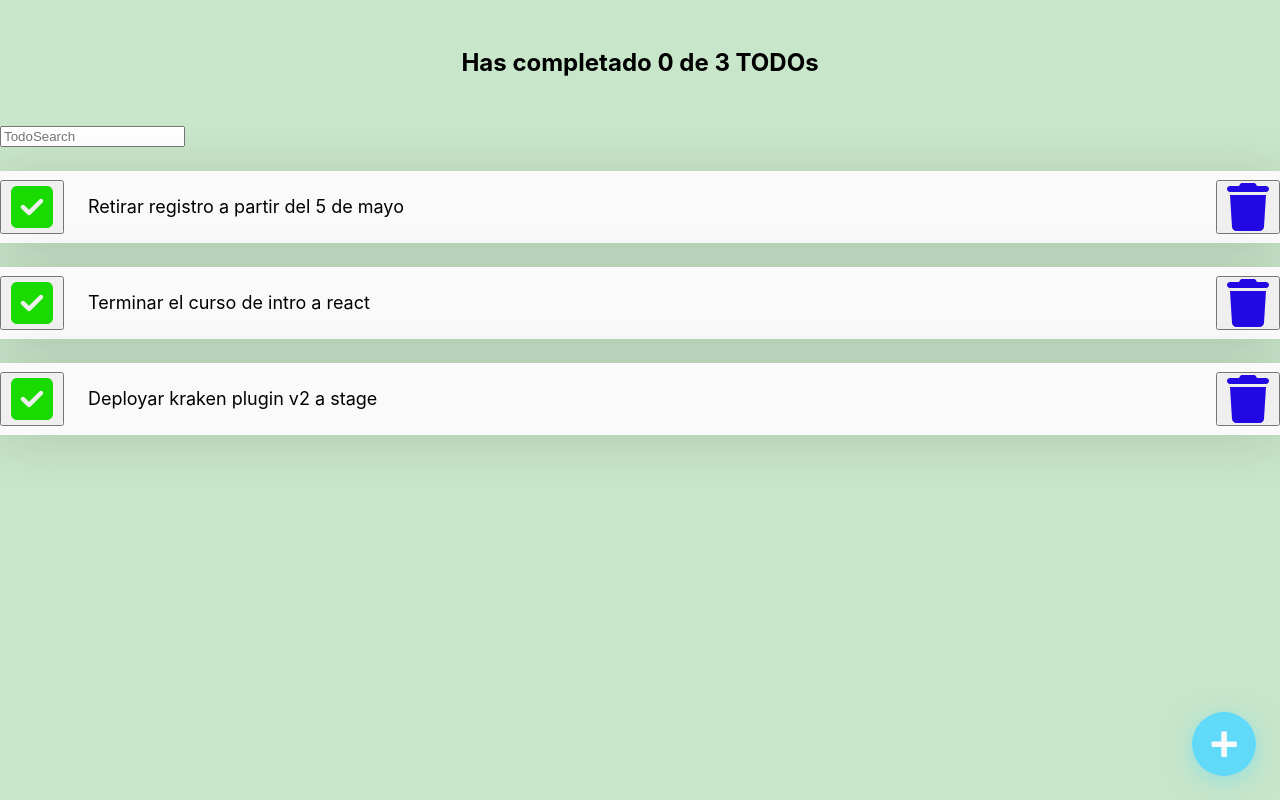
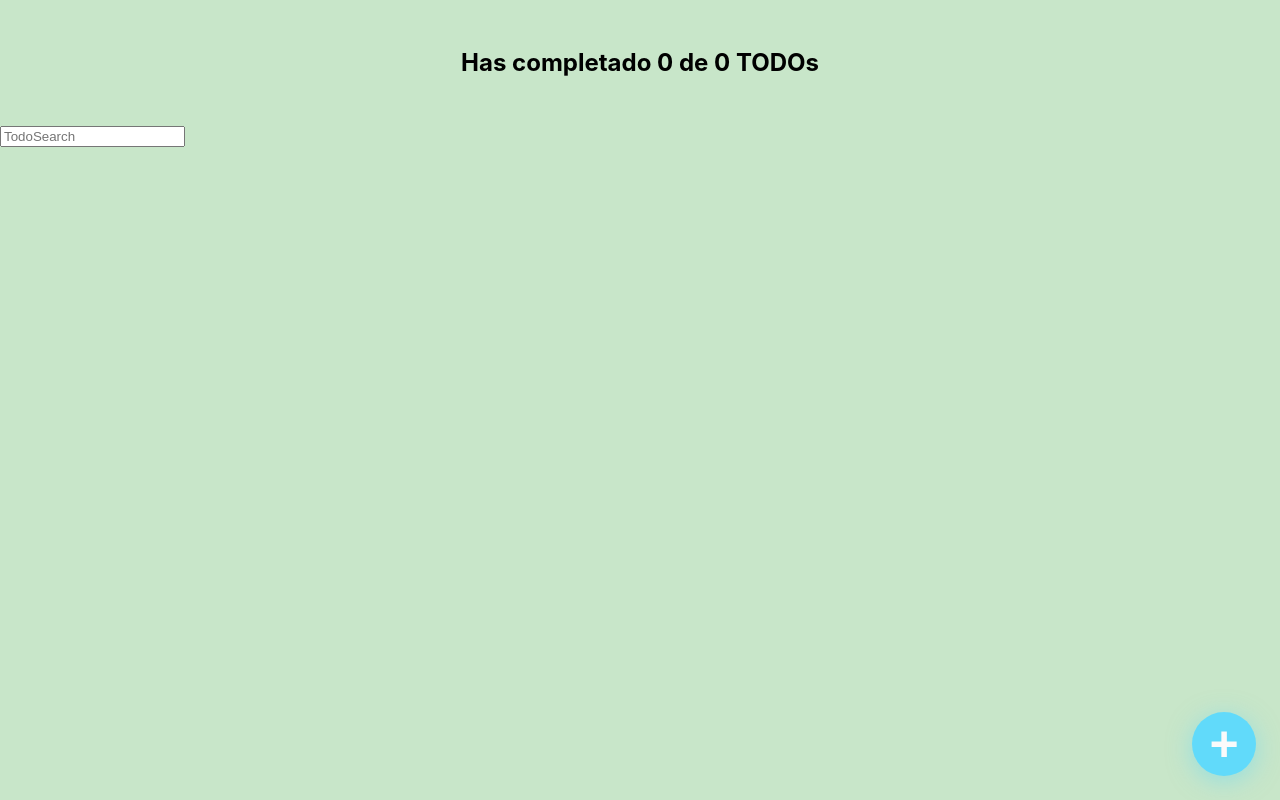
Before and after one commit to Facuzogbe/project-react, a React (Create React App) app: page / in a window 1280 px wide. Built offline with nearby package versions, Linux system fonts and the light colour scheme.

Commit message:
add persistence of date in app.js

```diff
--- a/src/pages/App.js
+++ b/src/pages/App.js
@@ -1,22 +1,36 @@
 import React from "react";
 import { AppUI } from "./AppUI";
 
-const defaultTodos = [
-  { text: "Retirar registro a partir del 5 de mayo", completed: false },
-  { text: "Terminar el curso de intro a react", completed: false },
-  { text: "Deployar kraken plugin v2 a stage", completed: false },
-];
+//  const defaultTodos = [
+//     { text: "Retirar registro a partir del 5 de mayo", completed: false },
+//     { text: "Terminar el curso de intro a react", completed: false },
+//     { text: "Deployar kraken plugin v2 a stage", completed: false },
+//   ];
 
 function App() {
-  const [todos, setTodos] = React.useState(defaultTodos);
-  const [searchValue, setSearchValue] = React.useState("");
+  const localStorageTodos = localStorage.getItem('TODOS_V1');
+  let parsedTodos;
+
+  if (!localStorageTodos) {
+    localStorage.setItem('TODOS_V1', JSON.stringify([]));
+    parsedTodos = [];
+  } else {
+    parsedTodos = JSON.parse(localStorageTodos);
+  }
+
+
+  const [todos, setTodos] = React.useState(parsedTodos);
+  const [searchValue, setSearchValue] = React.useState('');
+
   const completedTodos = todos.filter((todo) => !!todo.completed).length;
   const totalTodos = todos.length;
 
   let searchedTodos = [];
 
   if (!searchValue.length >= 1) {
+
     searchedTodos = todos;
+
   } else {
     searchedTodos = todos.filter((todo) => {
       const todoText = todo.text.toLowerCase();
@@ -25,18 +39,24 @@
     });
   }
 
+  const saveTodos = (newTodos) => {
+    const stringifiedTodos = JSON.stringify(newTodos);
+    localStorage.setItem('TODOS_V1', stringifiedTodos);
+    setTodos(newTodos);
+  };
+
   const completeTodo = (text) => {
     const todoIndex = todos.findIndex((todo) => todo.text === text);
     const newTodos = [...todos];
     newTodos[todoIndex].completed = true;
-    setTodos(newTodos);
+    saveTodos(newTodos);
   };
 
   const deleteTodo = (text) => {
     const todoIndex = todos.findIndex((todo) => todo.text === text);
     const newTodos = [...todos];
     newTodos.splice(todoIndex, 1);
-    setTodos(newTodos);
+    saveTodos(newTodos);
   };
 
   return (
```
